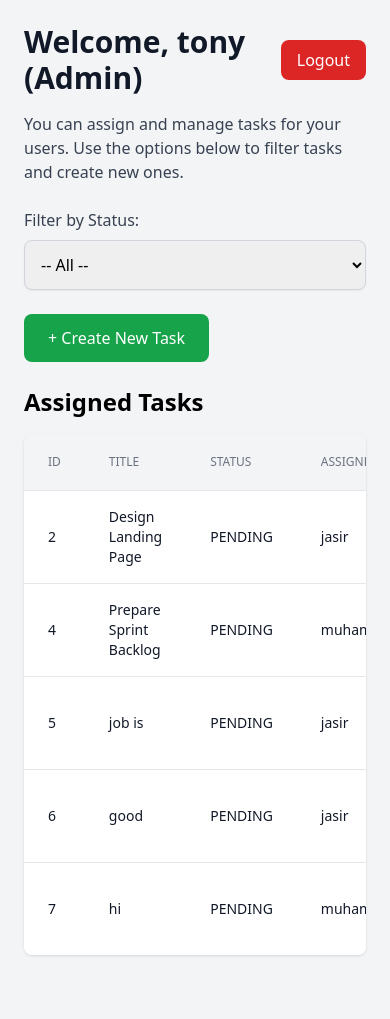
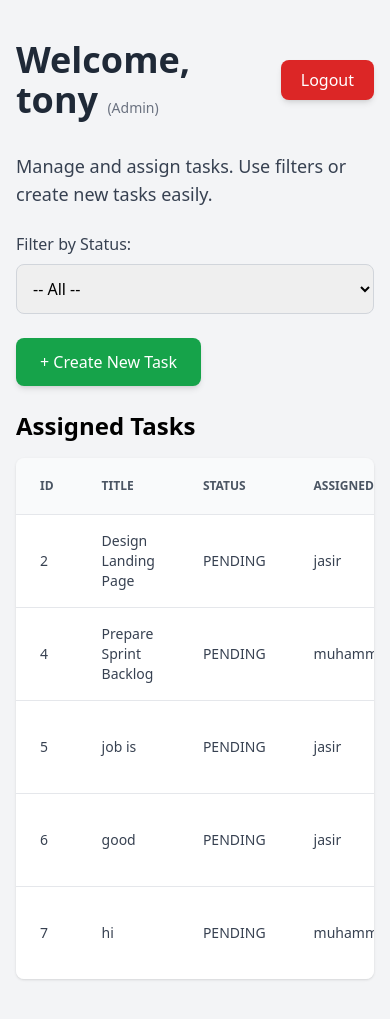
Before and after one commit to jasirck/Noviindus-M-T, a Django app: page /tasks/dashboard/admin/ in a window 390 px wide. Before the commit the page ends 956 px from the top, so only its background shows below. Run offline with Django 5.2, Linux system fonts and the light colour scheme; a user stored in the database is signed in; data comes from the database, SQL or seed files in the repository; both versions use the stored data as it was after the commit; some libraries are stand-ins or nearby versions.

Commit message:
feat(dashboard): complete implementation of roles (Admin, User, SuperAdmin) dashboards

```diff
--- a/taskmanager/settings.py
+++ b/taskmanager/settings.py
@@ -23,10 +23,9 @@ BASE_DIR = Path(__file__).resolve().parent.parent
 SECRET_KEY = 'django-insecure-+p2t#_f5y*)stvfl+*%sj9a3aj5c)l8am=o-4tq9h(_jv0&o4p'
 
 # SECURITY WARNING: don't run with debug turned on in production!
-DEBUG = True
+DEBUG = False
 
-ALLOWED_HOSTS = []
-
+ALLOWED_HOSTS = ['127.0.0.1' ]
 
 # Application definition
 
--- a/tasks/forms.py
+++ b/tasks/forms.py
@@ -14,9 +14,24 @@ class TaskForm(forms.ModelForm):
             'completion_report': forms.Textarea(attrs={'rows': 3}),
         }
 
+
+class UserTaskForm(forms.ModelForm):
+    class Meta:
+        model = Task
+        fields = ['title', 'description', 'assigned_to', 'due_date', 'status', 'completion_report', 'worked_hours']
+        widgets = {
+            'due_date': forms.DateInput(attrs={'type': 'date', 'readonly': 'readonly'}),
+            'description': forms.Textarea(attrs={'rows': 3, 'readonly': 'readonly'}),
+            'completion_report': forms.Textarea(attrs={'rows': 3}),
+        }
+
     def __init__(self, *args, **kwargs):
-        super().__init__(*args, **kwargs)
-        self.fields['assigned_to'].queryset = CustomUser.objects.filter(role='USER')
+        super(UserTaskForm, self).__init__(*args, **kwargs)
+        self.fields['assigned_to'].disabled = True
+        self.fields['title'].disabled = True
+        self.fields['description'].disabled = True
+        self.fields['due_date'].disabled = True
+
 
 
 class CustomUserCreationForm(UserCreationForm):
@@ -46,8 +61,8 @@ class EditUserForm(forms.ModelForm):
             'is_superuser': 'Is Admin',
         }
         widgets = {
-            'username': forms.TextInput(attrs={'class': 'form-control'}),
-            'email': forms.EmailInput(attrs={'class': 'form-control'}),
-            'role': forms.Select(attrs={'class': 'form-control'}),
-            'is_superuser': forms.CheckboxInput(attrs={'class': 'form-check-input'}),
+            'username': forms.TextInput(attrs={'class': 'w-full p-4 border border-gray-300 rounded-lg focus:ring-2 focus:ring-blue-500 transition'}),
+            'email': forms.EmailInput(attrs={'class': 'w-full p-4 border border-gray-300 rounded-lg focus:ring-2 focus:ring-blue-500 transition'}),
+            'role': forms.Select(choices=CustomUser.ROLE_CHOICES, attrs={'class': 'w-full p-4 border border-gray-300 rounded-lg focus:ring-2 focus:ring-blue-500 transition'}),
+            'is_superuser': forms.CheckboxInput(attrs={'class': 'mr-2 rounded'}),
         }
--- a/tasks/urls.py
+++ b/tasks/urls.py
@@ -4,8 +4,12 @@ from .views import (
     superadmin_dashboard,
     admin_dashboard,
     user_dashboard,
+    add_user,
+    edit_user,
     edit_task,
-    delete_task
+    delete_task,
+    delete_user,
+    user_edit_task
 )
 
 urlpatterns = [
@@ -17,10 +21,11 @@ urlpatterns = [
     path('status/', views.TaskStatusFilterAPIView.as_view(), name='task-status-filter'),
     path("dashboard/superadmin/", superadmin_dashboard, name="superadmin-dashboard"),
     path("dashboard/user/", user_dashboard, name="user-dashboard"),
+    path('task/edit/<int:task_id>/', user_edit_task, name='user-edit-task'),
     path("dashboard/admin/", admin_dashboard, name="admin-dashboard"),
     path("tasks/<int:task_id>/<str:from_source>/edit/", edit_task, name="edit-task"),
     path("tasks/<int:task_id>/<str:from_source>/delete/", delete_task, name="delete-task"),
-    path('admin/add-user/', views.add_user, name='add-user'),
-    path('admin/edit-user/<int:user_id>/', views.edit_user, name='edit-user'),
-
+    path('admin/add-user/', add_user, name='add-user'),
+    path('admin/edit-user/<int:user_id>/', edit_user, name='edit-user'),
+    path('delete-user/<int:user_id>/', delete_user, name='delete-user'),
 ]
--- a/tasks/views.py
+++ b/tasks/views.py
@@ -8,8 +8,10 @@ from rest_framework_simplejwt.authentication import JWTAuthentication
 from rest_framework.permissions import IsAuthenticated
 from django.shortcuts import get_object_or_404
 from django.shortcuts import render, redirect
+from django.contrib.auth import logout
 from django.contrib.auth.decorators import login_required
-from .forms import TaskForm, CustomUserCreationForm , EditUserForm
+from .forms import TaskForm, CustomUserCreationForm , EditUserForm,UserTaskForm
+from django.contrib import messages
 
 
 
@@ -143,12 +145,13 @@ class UserTaskDetailAPIView(APIView):
 @login_required
 def superadmin_dashboard(request):
     if not request.user.is_superuser:
+        logout(request)
         return render(request, "not_authorized.html")
 
     status_filter = request.GET.get('status')
     tasks = Task.objects.filter(status=status_filter) if status_filter else Task.objects.all()
     form = TaskForm(request.POST or None)
-
+    print(request.POST,'users',form.is_valid(),form.errors )
     if request.method == "POST" and form.is_valid():
         form.save()
         return redirect("superadmin-dashboard")
@@ -161,32 +164,47 @@ def superadmin_dashboard(request):
 
 @login_required
 def admin_dashboard(request):
-    if request.user.role != 'ADMIN' and not request.user.is_superuser:
-        return render(request, "not_authorized.html")
+    tasks = Task.objects.all()
+    users = CustomUser.objects.all()
+    if request.method == 'POST':
+        form = TaskForm(request.POST)
+        print(form.is_valid(),form.errors)
+        if form.is_valid():
+            task = form.save(commit=False)
+            task.save()
+            return redirect('admin-dashboard')
 
-    status_filter = request.GET.get('status')
-    if status_filter:
-        tasks = Task.objects.filter(status=status_filter)
     else:
-        tasks = Task.objects.all()
+        form = TaskForm()
 
-    form = TaskForm()
-
-    if request.method == "POST":
-        form = TaskForm(request.POST)
-        if form.is_valid():
-            form.save()
-            return redirect("admin-dashboard")
-
-    return render(request, "dashboard_admin.html", {
-        "tasks": tasks,
-        "form": form
-    })
-
+    context = {
+        'form': form,
+        'tasks': tasks,
+        'users': users,
+    }
+    return render(request, 'dashboard_admin.html', context)
 @login_required
 def user_dashboard(request):
-    return render(request, "dashboard_user.html")
+    tasks = Task.objects.filter(assigned_to=request.user)
+    return render(request, 'dashboard_user.html', {'tasks': tasks})
 
+
+def user_edit_task(request, task_id):
+    task = get_object_or_404(Task, id=task_id)
+    print('user_edit_task',task)
+    if request.method == 'POST':
+        form = UserTaskForm(request.POST, instance=task)
+        print(form.is_valid(),form.errors)
+        if form.is_valid():
+            task.status = form.cleaned_data['status']
+            task.completion_report = form.cleaned_data['completion_report']
+            task.worked_hours = form.cleaned_data['worked_hours']
+            task.save()
+            return redirect('user-dashboard')
+    else:
+        form = TaskForm(instance=task)
+
+    return render(request, 'user_edit_task.html', {'form': form, 'task': task})
 
 
 @login_required
@@ -194,7 +212,6 @@ def edit_task(request, task_id, from_source):
     task = get_object_or_404(Task, pk=task_id)
     form = TaskForm(request.POST or None, instance=task)
     users = CustomUser.objects.filter(role='USER')
-    print(request.POST,'users',form.is_valid(),request.method )
     if request.method == "POST" and form.is_valid():
         form.save()
         if from_source == 'admin':
@@ -206,32 +223,46 @@ def edit_task(request, task_id, from_source):
 
     return render(request, "edit_task.html", {"form": form, "task": task, "users": users})
 
+
 @login_required
 def delete_task(request, task_id, from_source):
     task = get_object_or_404(Task, pk=task_id)
-    task.delete()
-    if from_source == 'admin':
-        return redirect("admin-dashboard")
-    elif from_source == 'superadmin':
-        return redirect("superadmin-dashboard")
-    else:
-        return redirect("user-dashboard")
+
+    # Check permissions
+    if not request.user.is_superuser and request.user.role != 'ADMIN':
+        logout(request)
+        return render(request, "not_authorized.html")
+
+    if request.method == "POST":
+        task.delete()
+        if from_source == 'admin':
+            return redirect("admin-dashboard")
+        elif from_source == 'superadmin':
+            return redirect("superadmin-dashboard")
+
+    return render(request, "confirm_delete.html", {
+        "object": task,
+        "type": "task",
+        "from_source": from_source
+    })
 
 
 @login_required
 def add_user(request):
     if not request.user.is_superuser and request.user.role != 'ADMIN':
+        logout(request)
         return render(request, "not_authorized.html")
 
     form = CustomUserCreationForm(request.POST or None)
     if form.is_valid():
         form.save()
-        return redirect("admin-dashboard")
+        return redirect("superadmin-dashboard")
     return render(request, "add_user.html", {"form": form})
 
 @login_required
 def edit_user(request, user_id):
     if not request.user.is_superuser and request.user.role != 'ADMIN':
+        logout(request)
         return render(request, "not_authorized.html")
 
     user = get_object_or_404(CustomUser, pk=user_id)
@@ -239,6 +270,17 @@ def edit_user(request, user_id):
 
     if form.is_valid():
         form.save()
-        return redirect("admin-dashboard")
+        return redirect("superadmin-dashboard")
 
     return render(request, "edit_user.html", {"form": form, "user": user})
+
+def delete_user(request, user_id):
+    user = get_object_or_404(CustomUser, id=user_id)
+
+    if request.user.is_superuser:
+        user.delete()
+        messages.success(request, "User deleted successfully.")
+    else:
+        messages.error(request, "You do not have permission to delete users.")
+
+    return redirect('superadmin-dashboard')  # Redirect to the dashboard or user management page
--- a/templates/dashboard_admin.html
+++ b/templates/dashboard_admin.html
@@ -5,27 +5,27 @@
   <title>Admin Dashboard</title>
   <script src="https://cdn.tailwindcss.com"></script>
 </head>
-<body class="font-sans bg-gray-100 p-6">
+<body class="font-sans bg-gray-100 min-h-screen py-10">
 
-  <div class="container mx-auto">
+  <div class="max-w-6xl mx-auto px-4 sm:px-6 lg:px-8">
 
-    <!-- Header with Welcome and Logout -->
-    <div class="flex justify-between items-center mb-4">
-      <h1 class="text-3xl font-bold text-gray-900">Welcome, {{ request.user.username }} (Admin)</h1>
+    <!-- Header -->
+    <div class="flex justify-between items-center mb-8">
+      <h1 class="text-4xl font-bold text-gray-800">Welcome, {{ request.user.username }} <span class="text-sm font-normal text-gray-500">(Admin)</span></h1>
       <form method="post" action="{% url 'custom-login' %}">
         {% csrf_token %}
-        <button type="submit" class="bg-red-600 hover:bg-red-700 text-white px-4 py-2 rounded-lg focus:outline-none focus:ring-2 focus:ring-red-500">
+        <button type="submit" class="bg-red-600 hover:bg-red-700 transition text-white px-5 py-2 rounded-lg shadow-md">
           Logout
         </button>
       </form>
     </div>
 
-    <p class="text-gray-700 mb-6">You can assign and manage tasks for your users. Use the options below to filter tasks and create new ones.</p>
+    <p class="text-lg text-gray-700 mb-6">Manage and assign tasks. Use filters or create new tasks easily.</p>
 
-    <!-- Filter by status -->
+    <!-- Filter -->
     <form method="get" class="mb-6">
-      <label for="status" class="block mb-2 font-medium text-gray-700">Filter by Status:</label>
-      <select name="status" id="status" onchange="this.form.submit()" class="w-full p-3 border border-gray-300 rounded-lg shadow-sm focus:outline-none focus:ring-2 focus:ring-blue-500 focus:border-blue-500">
+      <label for="status" class="block text-gray-700 font-medium mb-2">Filter by Status:</label>
+      <select name="status" id="status" onchange="this.form.submit()" class="w-full p-3 border border-gray-300 rounded-lg focus:outline-none focus:ring-2 focus:ring-blue-500">
         <option value="" {% if not request.GET.status %}selected{% endif %}>-- All --</option>
         <option value="PENDING" {% if request.GET.status == "PENDING" %}selected{% endif %}>Pending</option>
         <option value="IN_PROGRESS" {% if request.GET.status == "IN_PROGRESS" %}selected{% endif %}>In Progress</option>
@@ -33,113 +33,108 @@
       </select>
     </form>
 
-    <!-- Toggle Button -->
-    <button onclick="toggleForm()" class="bg-green-600 text-white px-6 py-3 rounded-lg mb-6 hover:bg-green-700 focus:outline-none focus:ring-2 focus:ring-green-500">
+    <!-- Create Task Button -->
+    <div class="mb-6">
+      <button onclick="toggleForm()" class="bg-green-600 hover:bg-green-700 transition text-white px-6 py-3 rounded-lg shadow-md">
         + Create New Task
       </button>
+    </div>
 
     <!-- Task Creation Form -->
-    <div id="taskForm" class="bg-white p-6 rounded-lg shadow mb-8 hidden">
+    <div id="taskForm" class="bg-white p-6 rounded-lg shadow-lg mb-10 hidden">
       <h2 class="text-2xl font-semibold mb-4">Create New Task</h2>
-      <form method="post" class="space-y-6">
+      <form method="post" action="{% url 'admin-dashboard' %}" class="grid grid-cols-1 md:grid-cols-2 gap-6">
         {% csrf_token %}
 
-        <div class="space-y-4">
         <!-- Title -->
         <div>
-            <label for="id_title" class="block text-gray-700 font-medium">Title</label>
-            <input type="text" name="title" id="id_title" value="{{ form.title.value }}" class="w-full p-3 border border-gray-300 rounded-lg shadow-sm focus:outline-none focus:ring-2 focus:ring-blue-500 focus:border-blue-500">
+          <label for="id_title" class="block text-gray-700 font-medium mb-1">Title</label>
+          <input type="text" name="title" id="id_title" value="{{ form.title.value }}" class="w-full p-3 border border-gray-300 rounded-lg focus:ring-2 focus:ring-blue-500">
           {% if form.title.errors %}
-              <div class="text-red-600 text-sm">
-                {% for error in form.title.errors %}
-                  <p>{{ error }}</p>
-                {% endfor %}
+            <p class="text-red-600 text-sm mt-1">{% for error in form.title.errors %}{{ error }}{% endfor %}</p>
+          {% endif %}
         </div>
+
+        <!-- Description -->
+        <div>
+          <label for="id_description" class="block text-gray-700 font-medium mb-1">Description</label>
+          <input type="text" name="description" id="id_description" value="{{ form.description.value }}" class="w-full p-3 border border-gray-300 rounded-lg focus:ring-2 focus:ring-blue-500">
+          {% if form.description.errors %}
+            <p class="text-red-600 text-sm mt-1">{% for error in form.description.errors %}{{ error }}{% endfor %}</p>
           {% endif %}
         </div>
 
         <!-- Due Date -->
         <div>
-            <label for="id_due_date" class="block text-gray-700 font-medium">Due Date</label>
-            <input type="date" name="due_date" id="id_due_date" value="{{ form.due_date.value }}" class="w-full p-3 border border-gray-300 rounded-lg shadow-sm focus:outline-none focus:ring-2 focus:ring-blue-500 focus:border-blue-500">
+          <label for="id_due_date" class="block text-gray-700 font-medium mb-1">Due Date</label>
+          <input type="date" name="due_date" id="id_due_date" value="{{ form.due_date.value }}" class="w-full p-3 border border-gray-300 rounded-lg focus:ring-2 focus:ring-blue-500">
           {% if form.due_date.errors %}
-              <div class="text-red-600 text-sm">
-                {% for error in form.due_date.errors %}
-                  <p>{{ error }}</p>
-                {% endfor %}
-              </div>
+            <p class="text-red-600 text-sm mt-1">{% for error in form.due_date.errors %}{{ error }}{% endfor %}</p>
           {% endif %}
         </div>
 
         <!-- Status -->
         <div>
-            <label for="id_status" class="block text-gray-700 font-medium">Status</label>
-            <select name="status" id="id_status" class="w-full p-3 border border-gray-300 rounded-lg shadow-sm focus:outline-none focus:ring-2 focus:ring-blue-500 focus:border-blue-500">
+          <label for="id_status" class="block text-gray-700 font-medium mb-1">Status</label>
+          <select name="status" id="id_status" class="w-full p-3 border border-gray-300 rounded-lg focus:ring-2 focus:ring-blue-500">
             <option value="PENDING" {% if form.status.value == "PENDING" %}selected{% endif %}>Pending</option>
             <option value="IN_PROGRESS" {% if form.status.value == "IN_PROGRESS" %}selected{% endif %}>In Progress</option>
             <option value="COMPLETED" {% if form.status.value == "COMPLETED" %}selected{% endif %}>Completed</option>
           </select>
           {% if form.status.errors %}
-              <div class="text-red-600 text-sm">
-                {% for error in form.status.errors %}
-                  <p>{{ error }}</p>
-                {% endfor %}
-              </div>
+            <p class="text-red-600 text-sm mt-1">{% for error in form.status.errors %}{{ error }}{% endfor %}</p>
           {% endif %}
         </div>
 
         <!-- Assigned To -->
-          <div>
-            <label for="id_assigned_to" class="block text-gray-700 font-medium">Assign To</label>
-            <select name="assigned_to" id="id_assigned_to" class="w-full p-3 border border-gray-300 rounded-lg shadow-sm focus:outline-none focus:ring-2 focus:ring-blue-500 focus:border-blue-500">
+        <div class="md:col-span-2">
+          <label for="id_assigned_to" class="block text-gray-700 font-medium mb-1">Assign To</label>
+          <select name="assigned_to" id="id_assigned_to" class="w-full p-3 border border-gray-300 rounded-lg focus:ring-2 focus:ring-blue-500">
             {% for user in users %}
               <option value="{{ user.id }}" {% if form.assigned_to.value == user.id %}selected{% endif %}>{{ user.username }}</option>
             {% endfor %}
           </select>
           {% if form.assigned_to.errors %}
-              <div class="text-red-600 text-sm">
-                {% for error in form.assigned_to.errors %}
-                  <p>{{ error }}</p>
-                {% endfor %}
-              </div>
+            <p class="text-red-600 text-sm mt-1">{% for error in form.assigned_to.errors %}{{ error }}{% endfor %}</p>
           {% endif %}
         </div>
-        </div>
 
-        <button type="submit" class="w-full bg-blue-600 hover:bg-blue-700 text-white px-6 py-3 rounded-lg focus:outline-none focus:ring-2 focus:ring-blue-500">
+        <div class="md:col-span-2">
+          <button type="submit" class="w-full bg-blue-600 hover:bg-blue-700 transition text-white px-6 py-3 rounded-lg shadow">
             Create Task
           </button>
+        </div>
       </form>
     </div>
 
-    <!-- Tasks Table -->
+    <!-- Task Table -->
     <h2 class="text-2xl font-semibold mb-4">Assigned Tasks</h2>
     {% if tasks %}
       <div class="overflow-x-auto bg-white rounded-lg shadow">
         <table class="min-w-full divide-y divide-gray-200">
-          <thead class="bg-gray-100">
+          <thead class="bg-gray-50 text-left text-xs font-semibold text-gray-600 uppercase">
             <tr>
-              <th class="px-6 py-3 text-left text-xs font-medium text-gray-500 uppercase">ID</th>
-              <th class="px-6 py-3 text-left text-xs font-medium text-gray-500 uppercase">Title</th>
-              <th class="px-6 py-3 text-left text-xs font-medium text-gray-500 uppercase">Status</th>
-              <th class="px-6 py-3 text-left text-xs font-medium text-gray-500 uppercase">Assigned To</th>
-              <th class="px-6 py-3 text-left text-xs font-medium text-gray-500 uppercase">Due Date</th>
-              <th class="px-6 py-3 text-left text-xs font-medium text-gray-500 uppercase">Worked Hours</th>
-              <th class="px-6 py-3 text-left text-xs font-medium text-gray-500 uppercase">Report</th>
-              <th class="px-6 py-3 text-left text-xs font-medium text-gray-500 uppercase">Actions</th>
+              <th class="px-6 py-3">ID</th>
+              <th class="px-6 py-3">Title</th>
+              <th class="px-6 py-3">Status</th>
+              <th class="px-6 py-3">Assigned To</th>
+              <th class="px-6 py-3">Due Date</th>
+              <th class="px-6 py-3">Worked Hours</th>
+              <th class="px-6 py-3">Report</th>
+              <th class="px-6 py-3">Actions</th>
             </tr>
           </thead>
-          <tbody class="bg-white divide-y divide-gray-200">
+          <tbody class="text-sm text-gray-700 divide-y divide-gray-200">
             {% for task in tasks %}
               <tr class="hover:bg-gray-50">
-                <td class="px-6 py-4 text-sm text-gray-900">{{ task.id }}</td>
-                <td class="px-6 py-4 text-sm text-gray-900">{{ task.title }}</td>
-                <td class="px-6 py-4 text-sm text-gray-900">{{ task.status }}</td>
-                <td class="px-6 py-4 text-sm text-gray-900">{{ task.assigned_to.username }}</td>
-                <td class="px-6 py-4 text-sm text-gray-900">{{ task.due_date }}</td>
-                <td class="px-6 py-4 text-sm text-gray-900">{{ task.worked_hours }}</td>
-                <td class="px-6 py-4 text-sm text-gray-900">{{ task.completion_report|default:"-" }}</td>
-                <td class="px-6 py-4 text-sm space-x-2">
+                <td class="px-6 py-4">{{ task.id }}</td>
+                <td class="px-6 py-4">{{ task.title }}</td>
+                <td class="px-6 py-4">{{ task.status }}</td>
+                <td class="px-6 py-4">{{ task.assigned_to.username }}</td>
+                <td class="px-6 py-4">{{ task.due_date }}</td>
+                <td class="px-6 py-4">{{ task.worked_hours }}</td>
+                <td class="px-6 py-4">{{ task.completion_report|default:"-" }}</td>
+                <td class="px-6 py-4 space-x-2">
                   <a href="{% url 'edit-task' task.id 'admin' %}" class="text-blue-600 hover:underline">Edit</a> |
                   <a href="{% url 'delete-task' task.id 'admin' %}" class="text-red-600 hover:underline" onclick="return confirm('Are you sure you want to delete this task?')">Delete</a>
                 </td>
@@ -153,7 +148,7 @@
     {% endif %}
   </div>
 
-  <!-- Script to toggle form visibility -->
+  <!-- Toggle Form Script -->
   <script>
     function toggleForm() {
       const form = document.getElementById("taskForm");
--- a/users/models.py
+++ b/users/models.py
@@ -3,6 +3,7 @@ from django.db import models
 
 class CustomUser(AbstractUser):
     ROLE_CHOICES = (
+        ('SUPERADMIN', 'Super Admin'),
         ('ADMIN', 'Admin'),
         ('USER', 'User'),
     )
--- a/users/views.py
+++ b/users/views.py
@@ -31,12 +31,9 @@ def custom_login(request):
         except KeyError as e:
             messages.error(request, f"Missing field: {e}")
             return redirect('custom-login')
-        print('username',username,'password',password)
         user = authenticate(request, username=username, password=password)
-        print('user',user)
         if user is not None:
             login(request, user)
-            print('user',user,'role',user.role,'is_superuser',user.is_superuser)
             if user.is_superuser:
                 return redirect("superadmin-dashboard")
             elif user.role == "ADMIN":
```
Also changed, not shown: templates/404.html (added, +26 -0 lines), templates/add_user.html (added, +91 -0 lines), templates/dashboard_superadmin.html (+25 -6 lines), templates/dashboard_user.html (+41 -4 lines), templates/edit_task.html (+21 -21 lines), templates/edit_user.html (+44 -30 lines), templates/login.html (+17 -9 lines), templates/not_authorized.html (added, +27 -0 lines), templates/user_edit_task.html (added, +86 -0 lines), README.md, db.sqlite3. Lines whose indentation alone changed are shown as unchanged.
